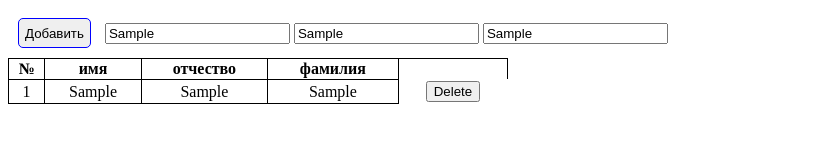
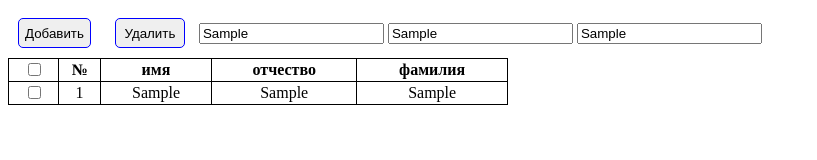
Before and after one commit to LiliyaChuvachova/jquery-practice, a plain HTML site: page index.html in a window 1280 px wide. Both pictures are taken after typing "Sample", "Sample", "Sample" into the empty fields and a click on the button "Добавить". Shown: the whole page, without its empty margins (0-817 px from the left). Drawn offline with nearby package versions, Linux system fonts and the light colour scheme.

Commit message:
add checkbox

```diff
--- a/index.html
+++ b/index.html
@@ -11,11 +11,13 @@
 
 <body>
   <button id="add">Добавить</button>
+  <button id="remove">Удалить</button>
   <input type="text" value="" placeholder="имя" class="name_input">
   <input type="text" value="" placeholder="отчество" class="patronymic_input">
   <input type="text" value="" placeholder="фамилия" class="surname_input">
   <table>
     <tr>
+      <th><input type="checkbox" id="checkbox"></th>
       <th>№</th>
       <th>имя</th>
       <th>отчество</th>
--- a/table.css
+++ b/table.css
@@ -10,13 +10,10 @@ td {
 	border: 1px solid #000;
 }
 
-#add {
+#add, #remove {
+	min-width: 70px;
 	border: 1px solid blue;
 	min-height: 30px;
 	margin: 10px;
 	border-radius: 5px;
 }
-
-.del {
-	border: 1px solid #fff;
-}
--- a/table.js
+++ b/table.js
@@ -1,9 +1,6 @@
 $(document).ready(function () {
   $('#add').click(function () {
-    $('table').append('<tr><td></td>,<td></td>,<td></td>,<td></td>,<td class="del"><button class="remove">Delete</button></td></tr>');
-  });
-  $('table').on('click', '.remove', function () {
-    $(this).parent().parent().remove();
+    $('table').append('<tr><td class="controls"><input type="checkbox"></td><td></td>,<td></td>,<td></td>,<td></td>,</tr>');
   });
 
   var n = 0;
@@ -11,10 +8,32 @@ $(document).ready(function () {
     var name_input = $('input.name_input').val();
     var patronymic_input = $('input.patronymic_input').val();
     var surname_input = $('input.surname_input').val();
-    $('tr:last td:nth-child(2)').append(name_input);
-    $('tr:last td:nth-child(3)').append(patronymic_input);
-    $('tr:last td:nth-child(4)').append(surname_input);
+    $('tr:last td:nth-child(3)').append(name_input);
+    $('tr:last td:nth-child(4)').append(patronymic_input);
+    $('tr:last td:nth-child(5)').append(surname_input);
     n++;
-    $('tr:last td:first').prepend(n);
+    $('tr:last td:nth-child(2)').prepend(n);
   });
+
+  $('#checkbox').click(function () { //добавляем всем чеки
+    if ($(this).is(':checked')) {
+      $('.controls input:checkbox').prop('checked', true);
+      $('.controls').parent().addClass('del');
+    } else {
+      $('.controls input:checkbox').prop('checked', false);
+    }
+  });
+
+  $('body').on('click', '.controls input:checkbox', function () {
+    if ($(this).is(':checked')) {
+      $(this).parent().parent().addClass('del');
+    } else {
+      $(this).parent().parent().removeClass('del');
+    }
+  });
+
+  $('body').on('click', '#remove', function () { //удаляем по клику
+    $('.del').remove();
+  });
+
 });
```
